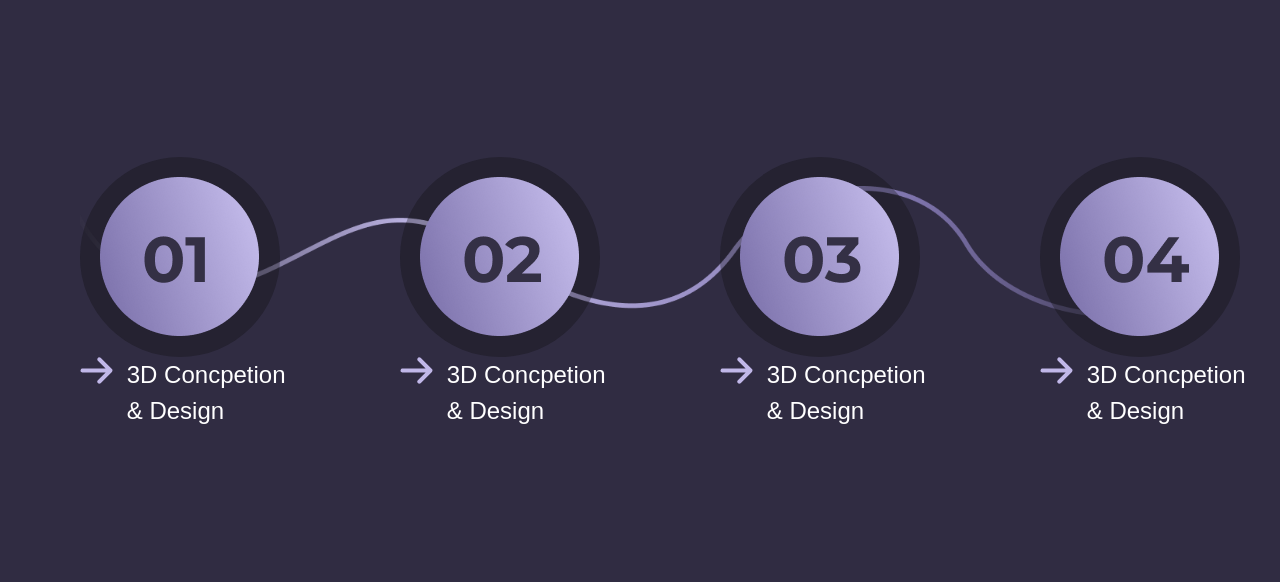
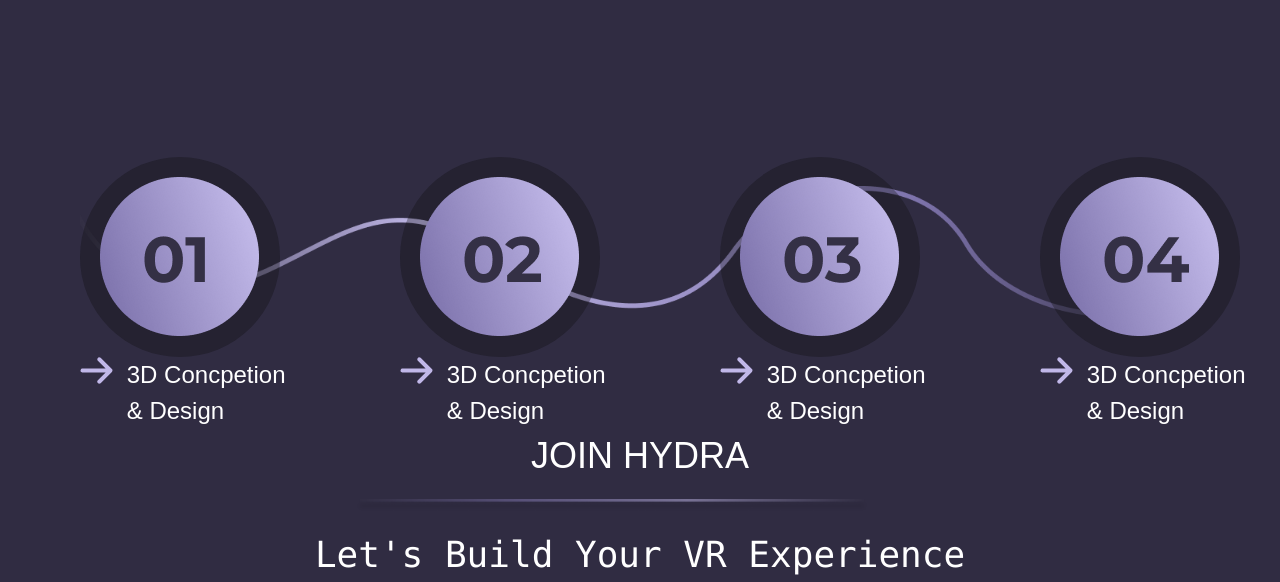
Before and after one commit to EshquvvatovAsliddin/Hydra-Landing-Page--Community-, a website: page index.html in a window 1280 px wide. Shown: the part 4300-4882 px from the top of the page. Before the commit the page ends 4729 px from the top, so only its background shows below. Drawn offline with nearby package versions, Linux system fonts and the light colour scheme.

Commit message:
4_section title finished

```diff
--- a/index.html
+++ b/index.html
@@ -456,6 +456,15 @@
                 </div>
             </div>
         </section>
+        <!-- TODO:==fifty-section -->
+        <section>
+            <div class="text-center grid justify-center gap-4">
+                <h1 class="text-white text-[36px]">JOIN HYDRA</h1>
+                <img src="./img/4_section/Vector 16.png" alt="" width="514px" class="ml-10">
+
+                <h4 class="text-[36px] font-[100] font-mono text-white">Let's Build Your VR Experience</h4>
+            </div>
+        </section>
     </main>
     <footer></footer>
 
```
Also changed, not shown: img/4_section/Vector 16.png (added), src/output.css.
